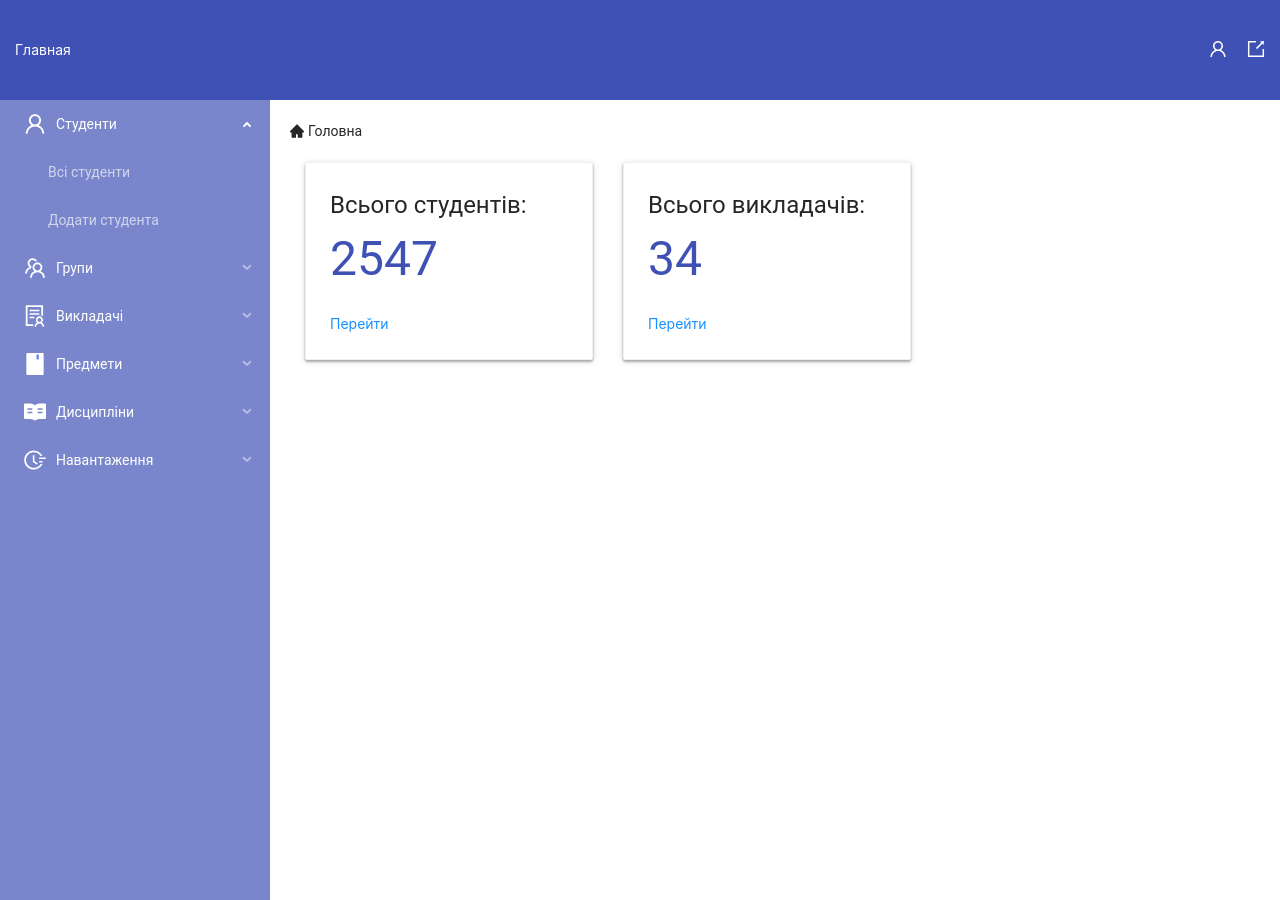
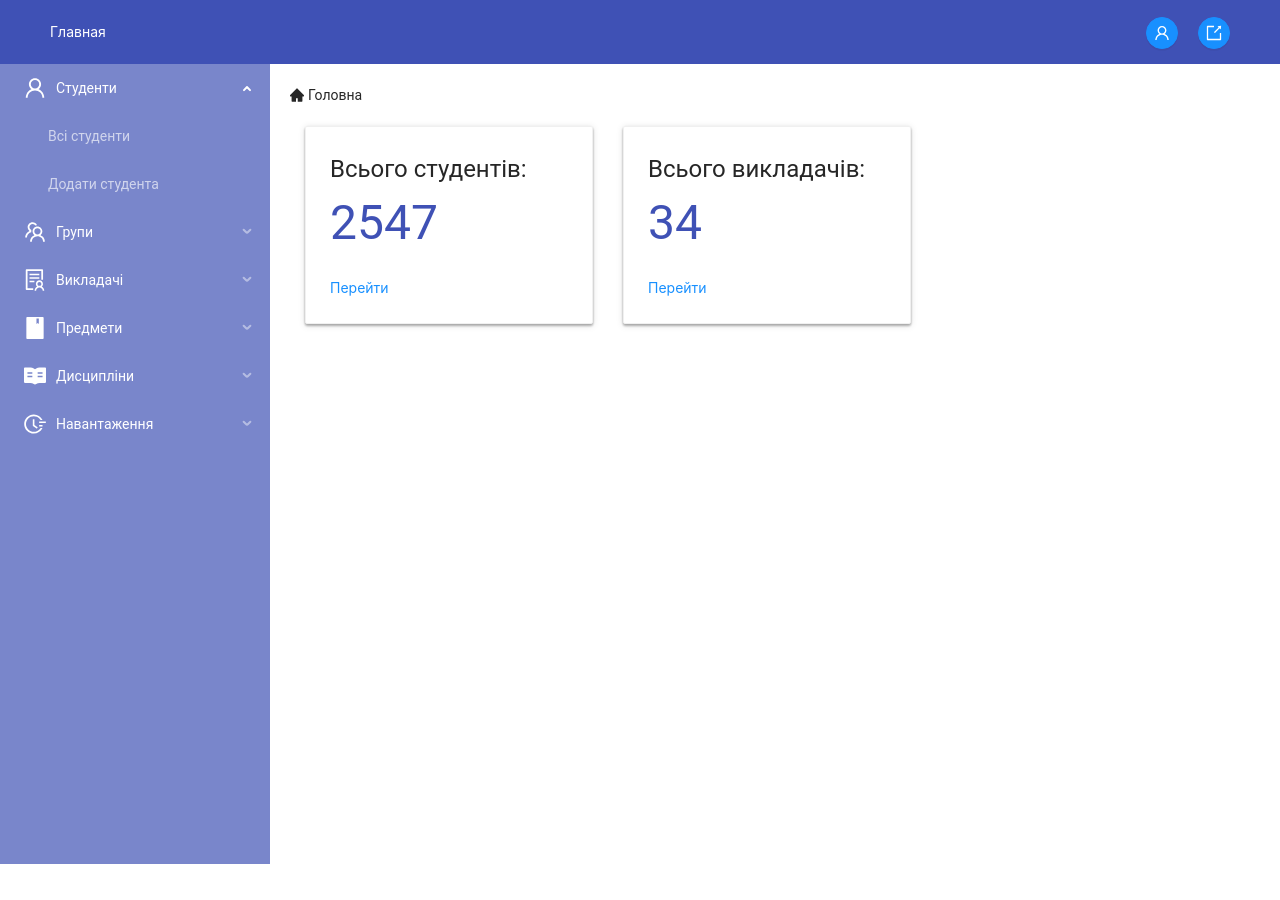
Before and after one commit to LordPozdnyakov/Timetable-for-university-frontend, a React (Create React App) app: page / in a window 1280 px wide. After the commit the page ends 864 px from the top, so only its background shows below. Built offline with nearby package versions, Linux system fonts and the light colour scheme; sample sign-in values are in the browser's storage.

Commit message:
[logOut] Create function logOut; Typing component; Fix bug;

```diff
--- a/src/App.scss
+++ b/src/App.scss
@@ -1,10 +1,10 @@
 .wrapper {
   display: grid;
   grid-template-columns: repeat(6, 1fr);
-	grid-auto-rows: minmax(100px, auto);
+  grid-auto-rows: minmax(50px, auto);
   grid-template-areas:
-		'hd hd hd hd hd hd'
-		'sd main main main main main';
+    "hd hd hd hd hd hd"
+    "sd main main main main main";
   .header {
     grid-area: hd;
   }
--- a/src/App.tsx
+++ b/src/App.tsx
@@ -1,14 +1,15 @@
 import React from "react";
-import { Redirect, Route, Switch } from "react-router-dom";
+import { Redirect, Route, Switch, useHistory } from "react-router-dom";
 import { AuthPage, HomePage } from "./Pages";
 import { MAIN_PAGE_ROUTE } from "./Constant/routes-constants";
 import { AuthVerify } from "./Modules";
 
 const App: React.FC = () => {
   const isAuth = localStorage.getItem("token");
+  const history = useHistory();
   const logOut = () => {
     window.localStorage.token = "";
-    <Redirect to="/login" />;
+    history.push("/login");
   };
   return (
     <>
@@ -20,7 +21,9 @@ const App: React.FC = () => {
         />
         <Route
           path={MAIN_PAGE_ROUTE}
-          render={() => (isAuth ? <HomePage /> : <Redirect to="/login" />)}
+          render={() =>
+            isAuth ? <HomePage logOut={logOut} /> : <Redirect to="/login" />
+          }
         />
       </Switch>
       <AuthVerify logOut={logOut} />
--- a/src/Components/Header/HeaderComponent.tsx
+++ b/src/Components/Header/HeaderComponent.tsx
@@ -1,20 +1,32 @@
-import React from 'react';
-import './HeaderStyles.scss';
-import { UserOutlined, ExportOutlined } from '@ant-design/icons';
+import React from "react";
+import { Button, Layout } from "antd";
+import "./HeaderStyles.scss";
+import { UserOutlined, ExportOutlined } from "@ant-design/icons";
 
-const HeaderComponent = () => {
+interface propsHeader {
+  logOut: () => void;
+}
+
+const HeaderComponent: React.FC<propsHeader> = (props) => {
+  const { logOut } = props;
+  const { Header } = Layout;
   return (
-		<header className="header">
+    <Header className="header">
       <div className="header__page">Главная</div>
       <div className="header__navigate">
         <div className="header__navigate-user">
-					<UserOutlined />
+          <Button shape="circle" type="primary" icon={<UserOutlined />} />
         </div>
         <div className="header__navigate-logout">
-					<ExportOutlined />
+          <Button
+            shape="circle"
+            type="primary"
+            onClick={logOut}
+            icon={<ExportOutlined />}
+          />
         </div>
       </div>
-		</header>
+    </Header>
   );
 };
 
--- a/src/Components/Header/HeaderContainerComponent.tsx
+++ b/src/Components/Header/HeaderContainerComponent.tsx
@@ -1,8 +1,13 @@
-import React from 'react';
-import HeaderComponent from './HeaderComponent';
+import React from "react";
 
-const HeaderContainerComponent = () => {
-	return <HeaderComponent />;
+import HeaderComponent from "./HeaderComponent";
+
+interface HeaderContainer {
+  logOut: () => void;
+}
+
+const HeaderContainerComponent: React.FC<HeaderContainer> = ({ logOut }) => {
+  return <HeaderComponent logOut={logOut} />;
 };
 
 export default HeaderContainerComponent;
--- a/src/Components/Header/HeaderStyles.scss
+++ b/src/Components/Header/HeaderStyles.scss
@@ -1,5 +1,5 @@
 .header {
-	background-color: #3f51b5;
+  background-color: #3f51b5 !important;
   display: flex;
   justify-content: space-between;
   align-items: center;
--- a/src/Pages/HomePage/HomePage.tsx
+++ b/src/Pages/HomePage/HomePage.tsx
@@ -25,10 +25,14 @@ import {
   TEACHERS_PAGE_ROUTE,
 } from "../../Constant/routes-constants";
 
-const HomePage: React.FC = () => {
+interface homeProps {
+  logOut: () => void;
+}
+
+const HomePage: React.FC<homeProps> = ({ logOut }) => {
   return (
     <div className="wrapper">
-      <HeaderContainerComponent />
+      <HeaderContainerComponent logOut={logOut} />
       <SidebarContainerComponent />
       <div className="content">
         <Breadcrumbs />
```
Lines whose indentation alone changed are shown as unchanged.
